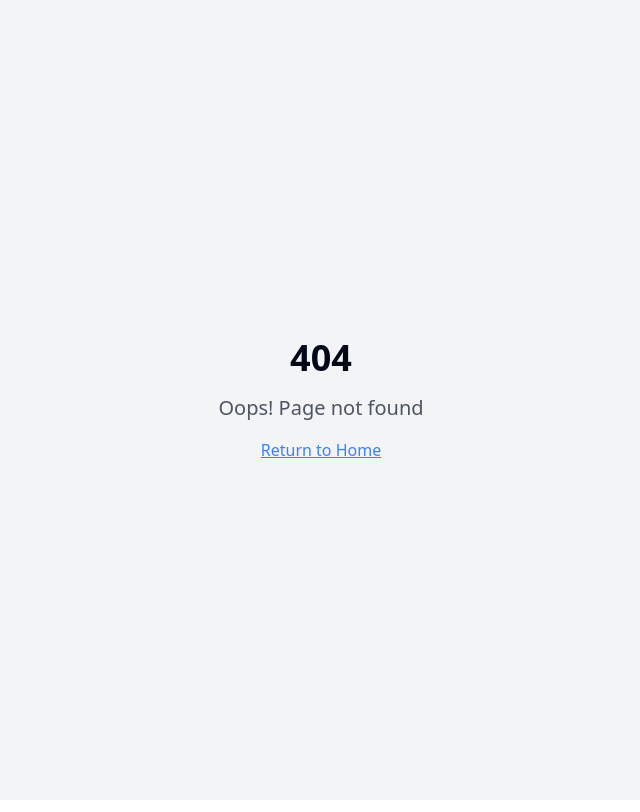
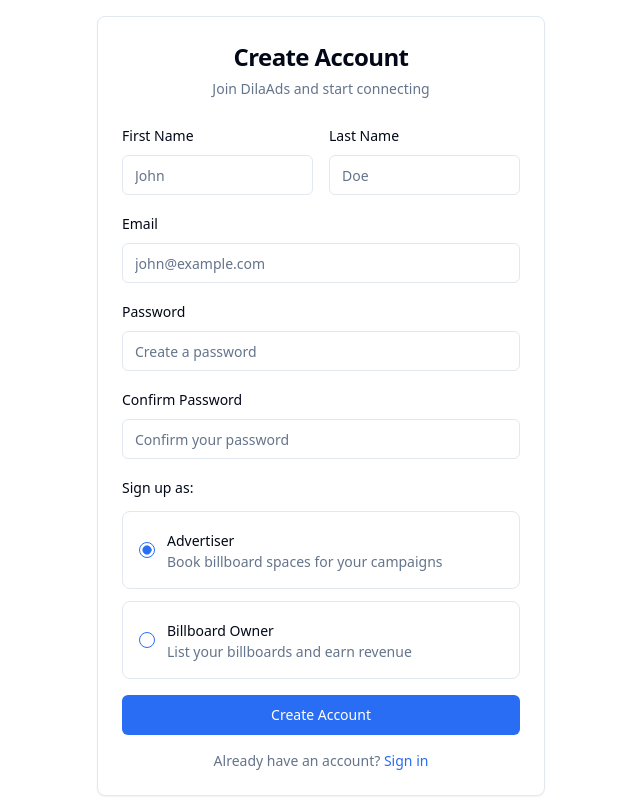
Before and after one commit to CongoMusahAdama/dila-ads-connect, a React (Vite) app: page /signup in a window 1280 px wide. Before the commit this address had no page. Shown: the whole page, without its empty margins (319-959 px from the left). Built offline with nearby package versions, Linux system fonts and the light colour scheme.

Commit message:
feat: Implement hero background and auth pages
-   Set the hero section background image.
-   Create login and signup pages with role selection.

```diff
--- a/src/App.tsx
+++ b/src/App.tsx
@@ -4,6 +4,8 @@ import { TooltipProvider } from "@/components/ui/tooltip";
 import { QueryClient, QueryClientProvider } from "@tanstack/react-query";
 import { BrowserRouter, Routes, Route } from "react-router-dom";
 import Index from "./pages/Index";
+import Login from "./pages/Login";
+import Signup from "./pages/Signup";
 import NotFound from "./pages/NotFound";
 
 const queryClient = new QueryClient();
@@ -16,6 +18,8 @@ const App = () => (
       <BrowserRouter>
         <Routes>
           <Route path="/" element={<Index />} />
+          <Route path="/login" element={<Login />} />
+          <Route path="/signup" element={<Signup />} />
           {/* ADD ALL CUSTOM ROUTES ABOVE THE CATCH-ALL "*" ROUTE */}
           <Route path="*" element={<NotFound />} />
         </Routes>
--- a/src/components/Header.tsx
+++ b/src/components/Header.tsx
@@ -19,8 +19,12 @@ const Header = () => {
           <a href="#how-it-works" className="text-foreground hover:text-primary transition-colors">
             How It Works
           </a>
-          <Button variant="ghost">Sign Up</Button>
-          <Button className="bg-secondary hover:bg-secondary/90">Log In</Button>
+          <Button variant="ghost" asChild>
+            <a href="/signup">Sign Up</a>
+          </Button>
+          <Button asChild>
+            <a href="/login">Log In</a>
+          </Button>
         </nav>
       </div>
     </header>
--- a/src/components/HeroSection.tsx
+++ b/src/components/HeroSection.tsx
@@ -4,15 +4,26 @@ import { MapPin, Search } from "lucide-react";
 
 const HeroSection = () => {
   return (
-    <section className="py-16 bg-gradient-to-b from-background to-muted/30">
-      <div className="container mx-auto px-4 text-center">
+    <section className="relative py-16 min-h-[70vh] flex items-center">
+      {/* Background Image */}
+      <div
+        className="absolute inset-0 bg-cover bg-center bg-no-repeat"
+        style={{
+          backgroundImage: `url('/lovable-uploads/80d4b1df-e916-4ea8-9dec-746a81e6460c.png')`
+        }}
+      >
+        <div className="absolute inset-0 bg-background/80"></div>
+      </div>
+
+      <div className="container mx-auto px-4 text-center relative z-10">
+        <div className="max-w-4xl mx-auto">
           <h1 className="text-4xl md:text-6xl font-bold mb-6 text-foreground">
             Find Available Billboards
             <br />
-          <span className="text-muted-foreground">in Ghana</span>
+            <span className="text-primary">in Ghana</span>
           </h1>
 
-        <p className="text-xl text-muted-foreground mb-8 max-w-2xl mx-auto">
+          <p className="text-xl text-foreground mb-8 max-w-2xl mx-auto">
             Easily connect with billboard owners and book ad spaces for your campaigns.
           </p>
 
@@ -30,6 +41,7 @@ const HeroSection = () => {
             </Button>
           </div>
         </div>
+      </div>
     </section>
   );
 };
--- /dev/null
+++ b/src/pages/Login.tsx
@@ -0,0 +1,99 @@
+import { Button } from "@/components/ui/button";
+import { Input } from "@/components/ui/input";
+import { Label } from "@/components/ui/label";
+import { RadioGroup, RadioGroupItem } from "@/components/ui/radio-group";
+import { Card, CardContent, CardDescription, CardHeader, CardTitle } from "@/components/ui/card";
+import { useState } from "react";
+import { Link } from "react-router-dom";
+
+const Login = () => {
+  const [formData, setFormData] = useState({
+    email: "",
+    password: "",
+    role: "advertiser"
+  });
+
+  const handleInputChange = (e: React.ChangeEvent<HTMLInputElement>) => {
+    setFormData(prev => ({
+      ...prev,
+      [e.target.name]: e.target.value
+    }));
+  };
+
+  const handleSubmit = (e: React.FormEvent) => {
+    e.preventDefault();
+    // TODO: Implement login logic with Supabase
+    console.log("Login attempt:", formData);
+  };
+
+  return (
+    <div className="min-h-screen bg-background flex items-center justify-center p-4">
+      <Card className="w-full max-w-md">
+        <CardHeader className="text-center">
+          <CardTitle className="text-2xl font-bold">Welcome Back</CardTitle>
+          <CardDescription>Sign in to your DilaAds account</CardDescription>
+        </CardHeader>
+        <CardContent>
+          <form onSubmit={handleSubmit} className="space-y-4">
+            <div className="space-y-2">
+              <Label htmlFor="email">Email</Label>
+              <Input
+                id="email"
+                name="email"
+                type="email"
+                placeholder="Enter your email"
+                value={formData.email}
+                onChange={handleInputChange}
+                required
+              />
+            </div>
+
+            <div className="space-y-2">
+              <Label htmlFor="password">Password</Label>
+              <Input
+                id="password"
+                name="password"
+                type="password"
+                placeholder="Enter your password"
+                value={formData.password}
+                onChange={handleInputChange}
+                required
+              />
+            </div>
+
+            <div className="space-y-3">
+              <Label>Login as:</Label>
+              <RadioGroup
+                value={formData.role}
+                onValueChange={(value) => setFormData(prev => ({ ...prev, role: value }))}
+                className="grid grid-cols-2 gap-4"
+              >
+                <div className="flex items-center space-x-2 border rounded-lg p-3 cursor-pointer hover:bg-accent">
+                  <RadioGroupItem value="advertiser" id="advertiser" />
+                  <Label htmlFor="advertiser" className="cursor-pointer">Advertiser</Label>
+                </div>
+                <div className="flex items-center space-x-2 border rounded-lg p-3 cursor-pointer hover:bg-accent">
+                  <RadioGroupItem value="owner" id="owner" />
+                  <Label htmlFor="owner" className="cursor-pointer">Billboard Owner</Label>
+                </div>
+              </RadioGroup>
+            </div>
+
+            <Button type="submit" className="w-full">
+              Sign In
+            </Button>
+
+            <div className="text-center text-sm text-muted-foreground">
+              Don't have an account?{" "}
+              <Link to="/signup" className="text-primary hover:underline">
+                Sign up
+              </Link>
+            </div>
+          </form>
+        </CardContent>
+      </Card>
+    </div>
+  );
+};
+
+export default Login;
--- /dev/null
+++ b/src/pages/Signup.tsx
@@ -0,0 +1,158 @@
+import { Button } from "@/components/ui/button";
+import { Input } from "@/components/ui/input";
+import { Label } from "@/components/ui/label";
+import { RadioGroup, RadioGroupItem } from "@/components/ui/radio-group";
+import { Card, CardContent, CardDescription, CardHeader, CardTitle } from "@/components/ui/card";
+import { useState } from "react";
+import { Link } from "react-router-dom";
+
+const Signup = () => {
+  const [formData, setFormData] = useState({
+    firstName: "",
+    lastName: "",
+    email: "",
+    password: "",
+    confirmPassword: "",
+    role: "advertiser"
+  });
+
+  const handleInputChange = (e: React.ChangeEvent<HTMLInputElement>) => {
+    setFormData(prev => ({
+      ...prev,
+      [e.target.name]: e.target.value
+    }));
+  };
+
+  const handleSubmit = (e: React.FormEvent) => {
+    e.preventDefault();
+    if (formData.password !== formData.confirmPassword) {
+      alert("Passwords don't match!");
+      return;
+    }
+    // TODO: Implement signup logic with Supabase
+    console.log("Signup attempt:", formData);
+  };
+
+  return (
+    <div className="min-h-screen bg-background flex items-center justify-center p-4">
+      <Card className="w-full max-w-md">
+        <CardHeader className="text-center">
+          <CardTitle className="text-2xl font-bold">Create Account</CardTitle>
+          <CardDescription>Join DilaAds and start connecting</CardDescription>
+        </CardHeader>
+        <CardContent>
+          <form onSubmit={handleSubmit} className="space-y-4">
+            <div className="grid grid-cols-2 gap-4">
+              <div className="space-y-2">
+                <Label htmlFor="firstName">First Name</Label>
+                <Input
+                  id="firstName"
+                  name="firstName"
+                  placeholder="John"
+                  value={formData.firstName}
+                  onChange={handleInputChange}
+                  required
+                />
+              </div>
+              <div className="space-y-2">
+                <Label htmlFor="lastName">Last Name</Label>
+                <Input
+                  id="lastName"
+                  name="lastName"
+                  placeholder="Doe"
+                  value={formData.lastName}
+                  onChange={handleInputChange}
+                  required
+                />
+              </div>
+            </div>
+
+            <div className="space-y-2">
+              <Label htmlFor="email">Email</Label>
+              <Input
+                id="email"
+                name="email"
+                type="email"
+                placeholder="john@example.com"
+                value={formData.email}
+                onChange={handleInputChange}
+                required
+              />
+            </div>
+
+            <div className="space-y-2">
+              <Label htmlFor="password">Password</Label>
+              <Input
+                id="password"
+                name="password"
+                type="password"
+                placeholder="Create a password"
+                value={formData.password}
+                onChange={handleInputChange}
+                required
+              />
+            </div>
+
+            <div className="space-y-2">
+              <Label htmlFor="confirmPassword">Confirm Password</Label>
+              <Input
+                id="confirmPassword"
+                name="confirmPassword"
+                type="password"
+                placeholder="Confirm your password"
+                value={formData.confirmPassword}
+                onChange={handleInputChange}
+                required
+              />
+            </div>
+
+            <div className="space-y-3">
+              <Label>Sign up as:</Label>
+              <RadioGroup
+                value={formData.role}
+                onValueChange={(value) => setFormData(prev => ({ ...prev, role: value }))}
+                className="grid grid-cols-1 gap-3"
+              >
+                <div className="flex items-center space-x-3 border rounded-lg p-4 cursor-pointer hover:bg-accent">
+                  <RadioGroupItem value="advertiser" id="signup-advertiser" />
+                  <div>
+                    <Label htmlFor="signup-advertiser" className="cursor-pointer font-medium">
+                      Advertiser
+                    </Label>
+                    <p className="text-sm text-muted-foreground">
+                      Book billboard spaces for your campaigns
+                    </p>
+                  </div>
+                </div>
+                <div className="flex items-center space-x-3 border rounded-lg p-4 cursor-pointer hover:bg-accent">
+                  <RadioGroupItem value="owner" id="signup-owner" />
+                  <div>
+                    <Label htmlFor="signup-owner" className="cursor-pointer font-medium">
+                      Billboard Owner
+                    </Label>
+                    <p className="text-sm text-muted-foreground">
+                      List your billboards and earn revenue
+                    </p>
+                  </div>
+                </div>
+              </RadioGroup>
+            </div>
+
+            <Button type="submit" className="w-full">
+              Create Account
+            </Button>
+
+            <div className="text-center text-sm text-muted-foreground">
+              Already have an account?{" "}
+              <Link to="/login" className="text-primary hover:underline">
+                Sign in
+              </Link>
+            </div>
+          </form>
+        </CardContent>
+      </Card>
+    </div>
+  );
+};
+
+export default Signup;
```
Also changed, not shown: public/lovable-uploads/80d4b1df-e916-4ea8-9dec-746a81e6460c.png (added). Lines whose indentation alone changed are shown as unchanged.
